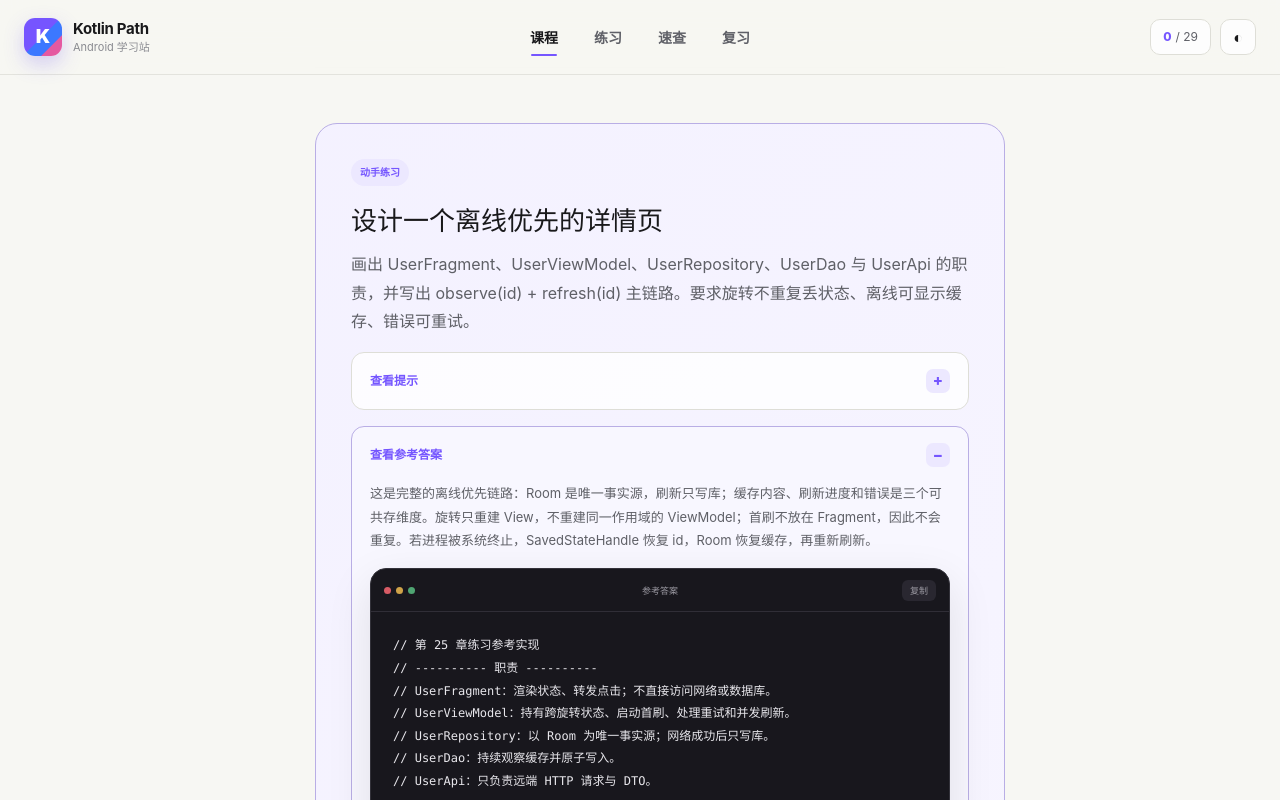
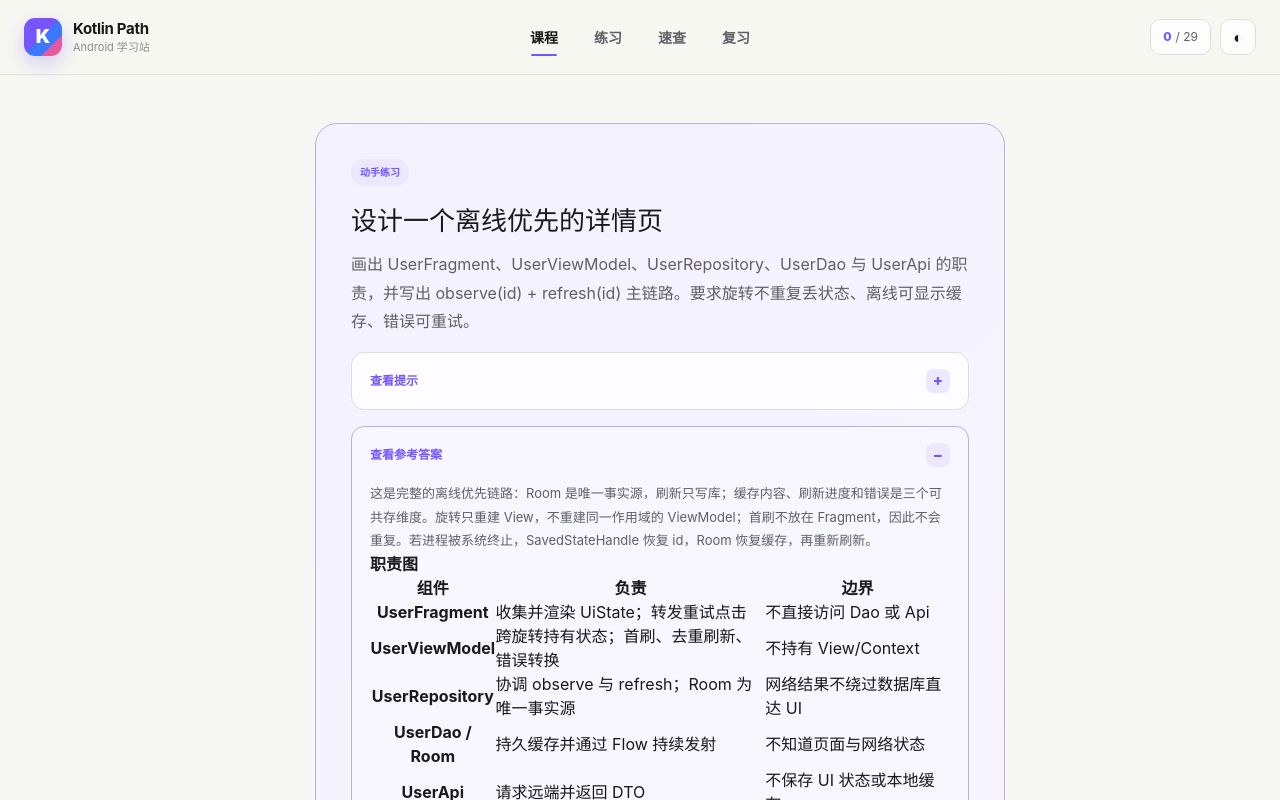
Before and after one commit to upwon/kotlin-android-learning, a Next.js app: page /course/android-patterns in a window 1280 px wide. Both pictures are taken after a click on the heading "查看参考答案". Shown: the part 4528-5328 px from the top of the page. Built offline with nearby package versions, Linux system fonts and the light colour scheme.

Commit message:
Complete and audit all exercise answers

```diff
--- a/app/course/[slug]/page.tsx
+++ b/app/course/[slug]/page.tsx
@@ -87,6 +87,27 @@ export default async function ChapterPage({ params }: Props) {
               <details className="exercise-answer">
                 <summary>查看参考答案</summary>
                 {item.exercise.solutionExplanation && <p>{item.exercise.solutionExplanation}</p>}
+                {item.exercise.solutionRoles && (
+                  <div className="solution-roles">
+                    <strong>职责图</strong>
+                    <div className="solution-roles-scroll">
+                      <table>
+                        <thead><tr><th>组件</th><th>负责</th><th>边界</th></tr></thead>
+                        <tbody>
+                          {item.exercise.solutionRoles.map((role) => (
+                            <tr key={role.component}><th>{role.component}</th><td>{role.responsibility}</td><td>{role.boundary}</td></tr>
+                          ))}
+                        </tbody>
+                      </table>
+                    </div>
+                  </div>
+                )}
+                {item.exercise.solutionChecks && (
+                  <div className="solution-checklist">
+                    <strong>本答案已覆盖</strong>
+                    <ul>{item.exercise.solutionChecks.map((check) => <li key={check}><span>✓</span>{check}</li>)}</ul>
+                  </div>
+                )}
                 <CodeBlock code={item.exercise.solution} label="参考答案" comment={`第 ${item.number} 章练习参考实现`} />
               </details>
             )}
```
